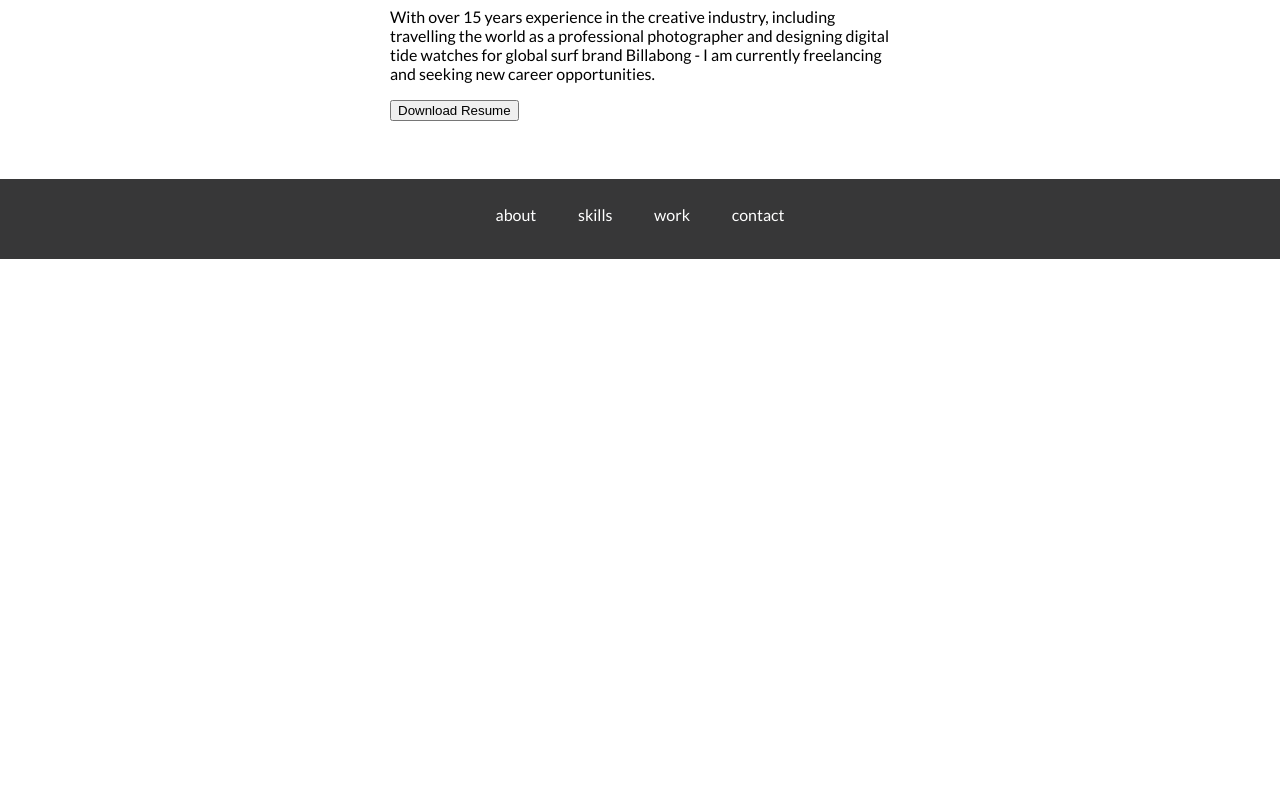
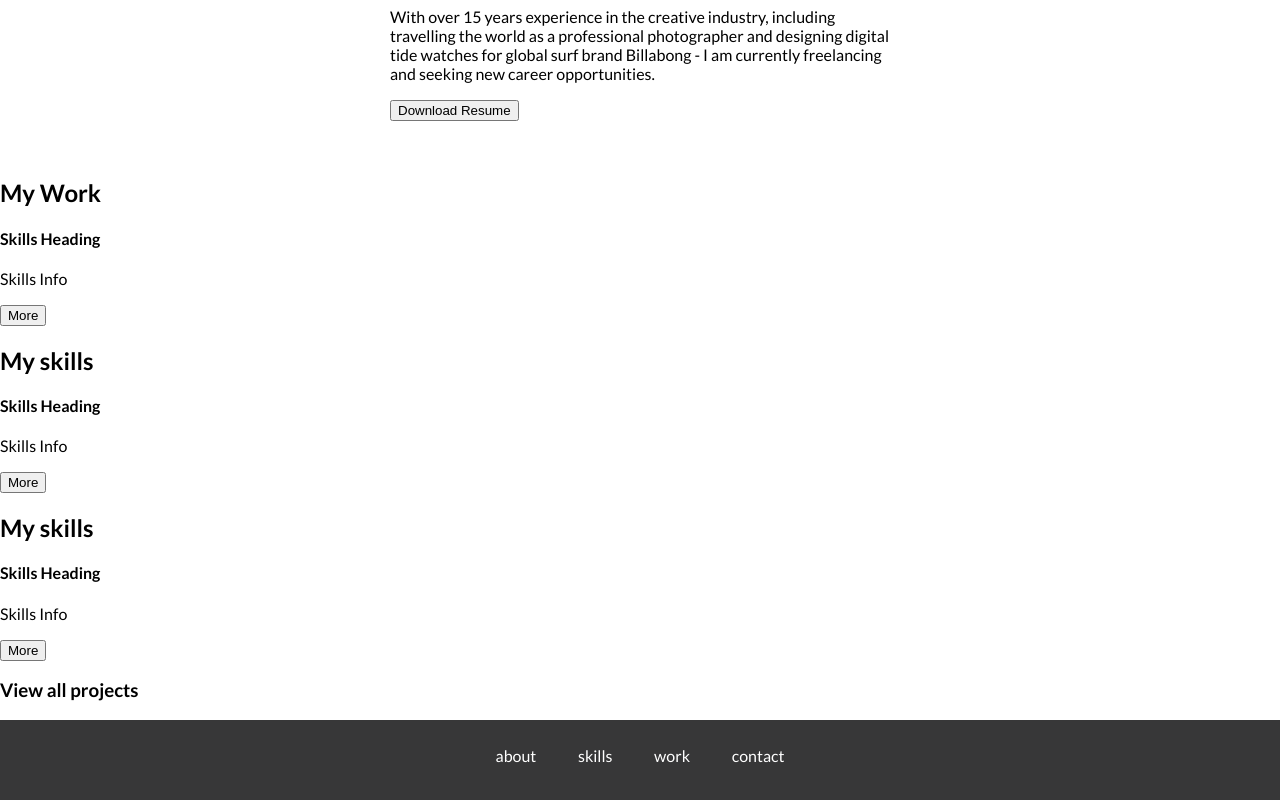
Before and after one commit to samielle/UX_UI_HW_18_Samara.github.io, a plain HTML site: page index.html in a window 1280 px wide. Shown: the part 541-1341 px from the top of the page. Before the commit the page ends 800 px from the top, so only its background shows below. Drawn offline with Linux system fonts and the light colour scheme.

Commit message:
update index

```diff
--- a/index.html
+++ b/index.html
@@ -36,6 +36,39 @@
             <button class=button>Download Resume</button>
         </div>
     </section>
+    <section>
+        <h1>My Work</h1>
+        <div class="side-by-side">
+            <div class="SBSimg">
+                </div>
+            <div class="SBSText">
+                <h4>Skills Heading</h4>
+                <p>Skills Info</p>
+                <button class="SkillsMoreButton">More</button>
+            </div>
+        </div>
+        <h1>My skills</h1>
+        <div class="side-by-side">
+            <div class="SBSimg">
+                </div>
+            <div class="SBSText">
+                <h4>Skills Heading</h4>
+                <p>Skills Info</p>
+                <button class="SkillsMoreButton">More</button>
+            </div>
+        </div>
+         <h1>My skills</h1>
+        <div class="side-by-side">
+            <div class="SBSimg">
+                </div>
+            <div class="SBSText">
+                <h4>Skills Heading</h4>
+                <p>Skills Info</p>
+                <button class="SkillsMoreButton">More</button>
+            </div>
+        </div>
+        <h3>View all projects</h3>
+    </section>
     <footer>
         <ul class="UlfooterLinks">
             <li class="footerLinks">about</li>
```
